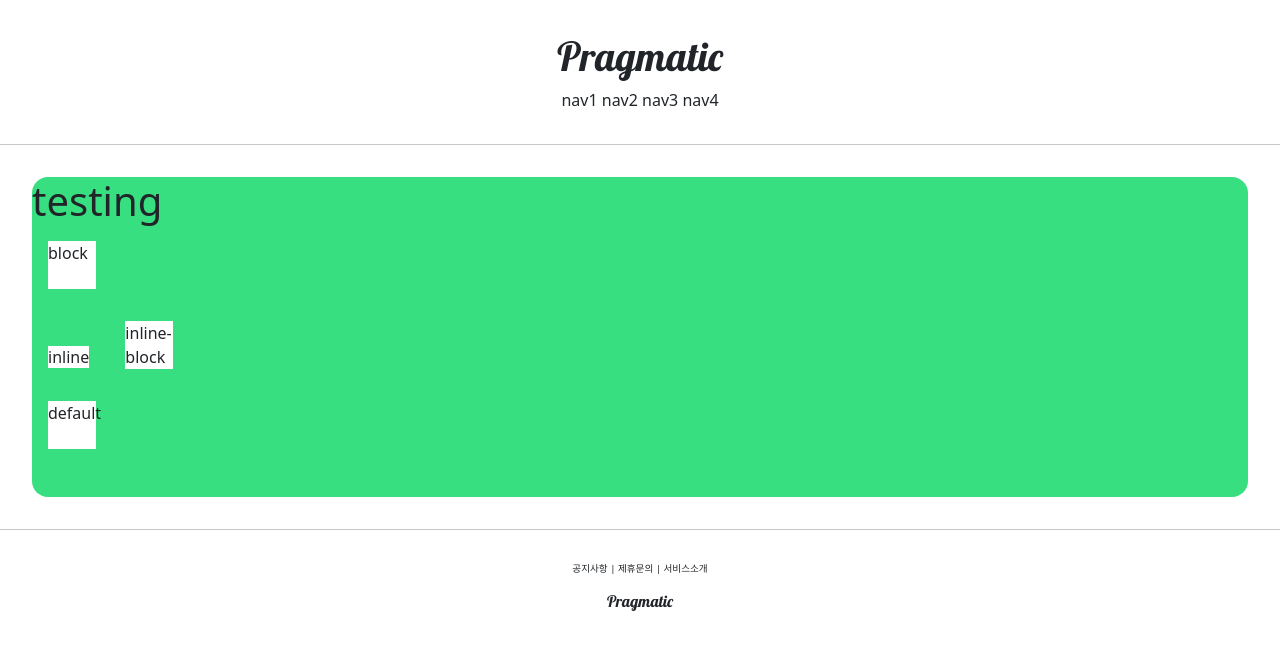
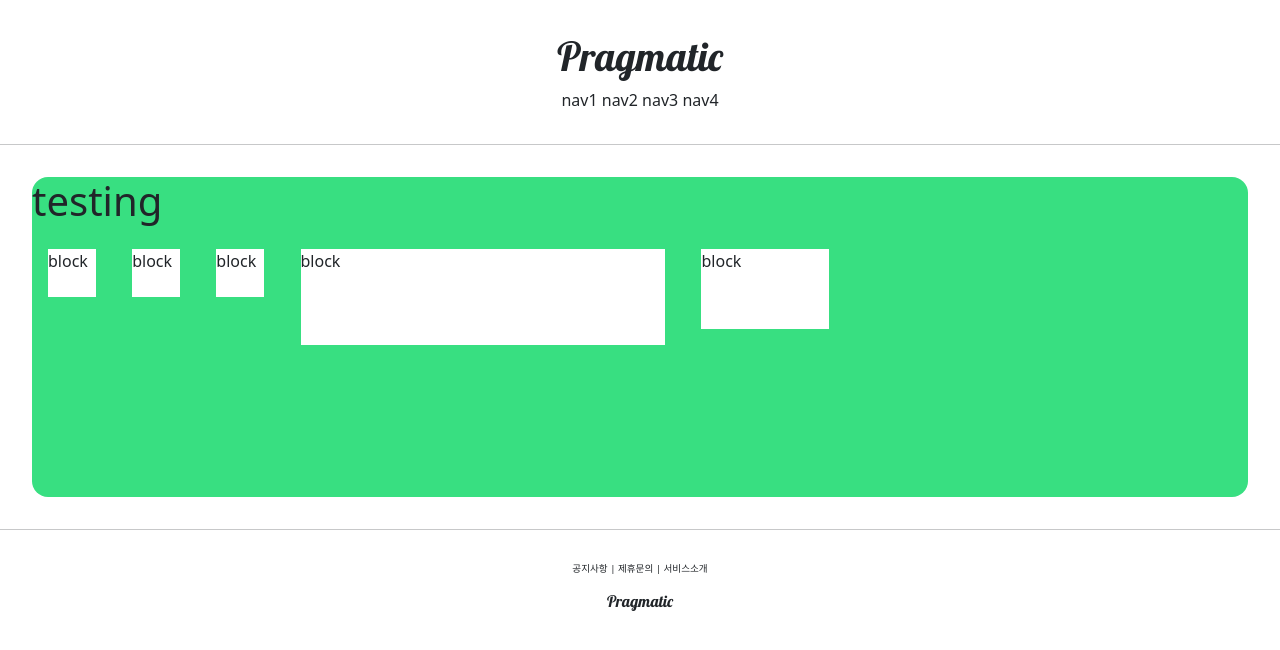
Before and after one commit to castberry10/Pinterest-django, a Django app: page /account/hello_world/ in a window 1280 px wide. Shown: the top 650 px of the page. Run offline with Django 3.2, Linux system fonts and the light colour scheme.

Commit message:
css 단위 test

```diff
--- a/accountapp/templates/accountapp/helloworld.html
+++ b/accountapp/templates/accountapp/helloworld.html
@@ -12,11 +12,13 @@
     <div style = "height: 20rem; background-color: #38df81; border-radius: 1rem; margin: 2rem"  >
         <h1> testing </h1>
 
-        <div class="testing" style="display: block;">block</div>
-        <div class="testing" style="display: inline;">inline</div>
-        <div class="testing" style="display: None;">None</div>
-        <div class="testing" style="display: inline-block;">inline-block</div>
-        <div class="testing">default</div>
+
+        <div class="testing" style="display: inline-block; width: 48px; height: 48px;">block</div>
+        <div class="testing" style="display: inline-block; width: 3em; height: 3em;">block</div>
+        <div class="testing" style="display: inline-block; width: 3rem; height: 3rem;">block</div>
+        <div class="testing" style="display: inline-block; width: 30%; height: 30%;">block</div>
+        <div class="testing" style="display: inline-block; width: 10vw; height: 10vh;">block</div>
+
 
     </div>
 {% endblock  %}
```
